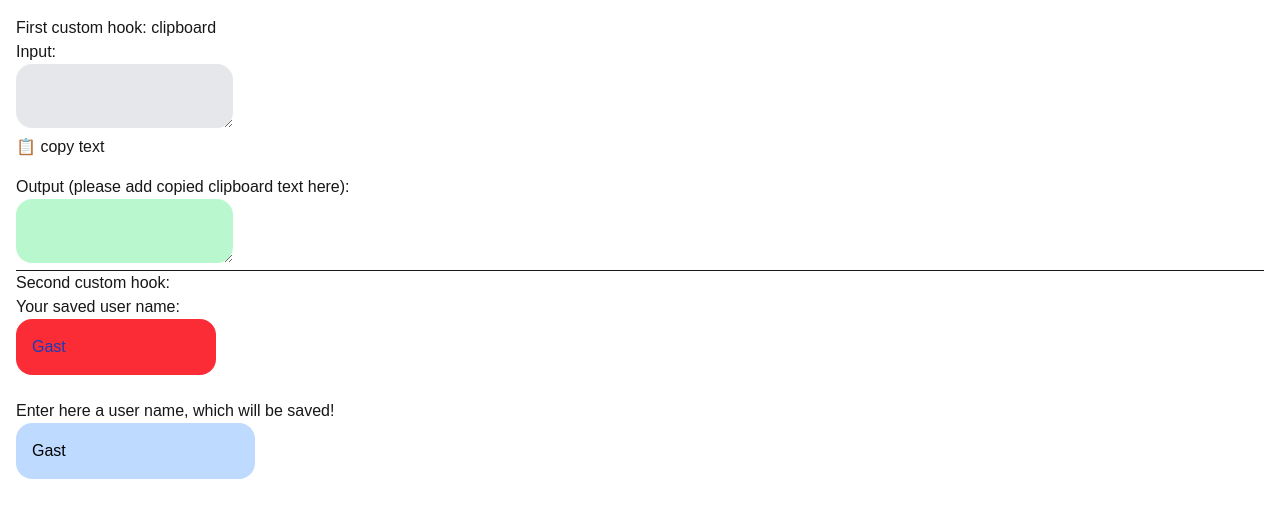
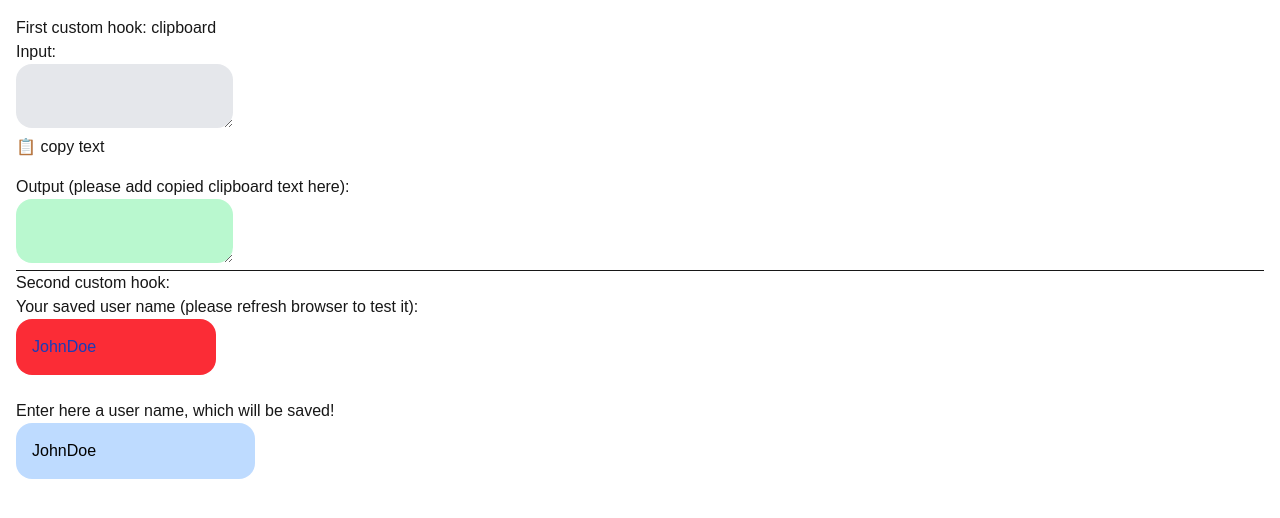
Before and after one commit to JoeLan124/reactpatternDay1, a Next.js app in the folder solution6/: page / in a window 1280 px wide. Shown: the top 518 px of the page. Built offline with nearby package versions, Linux system fonts and the light colour scheme.

Commit message:
small adjusments

```diff
--- a/solution6/app/components/UserSettings.jsx
+++ b/solution6/app/components/UserSettings.jsx
@@ -4,7 +4,7 @@ import useLocalStorage from '../hooks/useLocalStorage'; // Import des Custom Hoo
 
 function UserSettings() {
 
-    const [name, setName] = useLocalStorage('username', 'Gast');
+    const [name, setName] = useLocalStorage('username', 'JohnDoe');
 
     const handleNameChange = (event) => {
         // Die setName-Funktion des Hooks aktualisiert den State UND den localStorage
@@ -14,7 +14,7 @@ function UserSettings() {
     return (
       <div>
         <h3 className="mb-6">
-          Your saved user name:{" "}
+          Your saved user name (please refresh browser to test it):
           <p className="bg-red-500 p-4 w-[200px] rounded-2xl text-blue-800">
             {name}
           </p>
@@ -26,7 +26,7 @@ function UserSettings() {
         <input
           type="text"
           placeholder="Please enter your user name..."
-          value={name} // Das Eingabefeld spiegelt den aktuellen Wert wider
+          value={name}
           onChange={handleNameChange}
           className="bg-blue-200 p-4 rounded-2xl text-black"
         />
```
